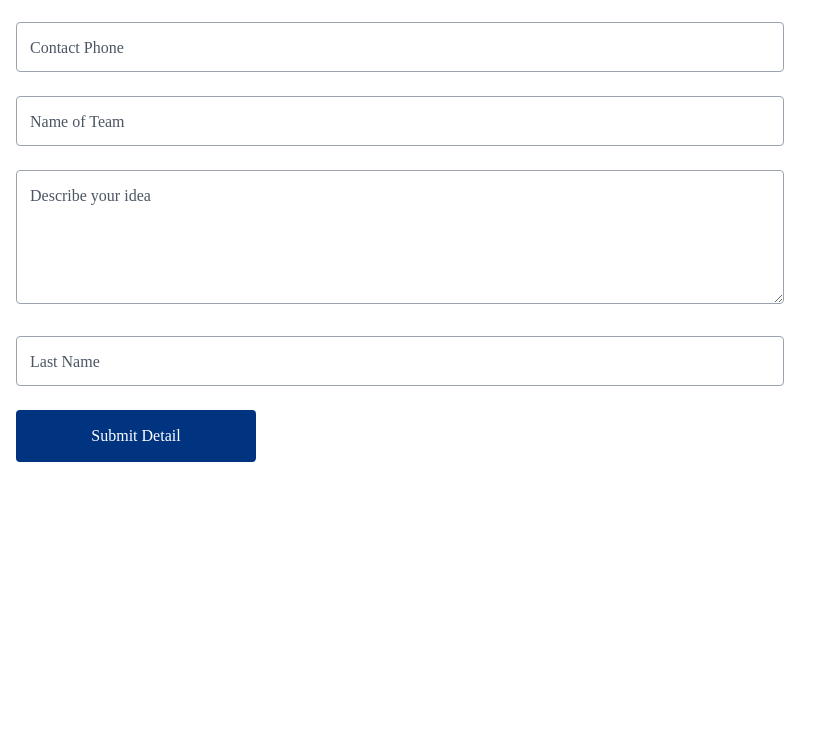
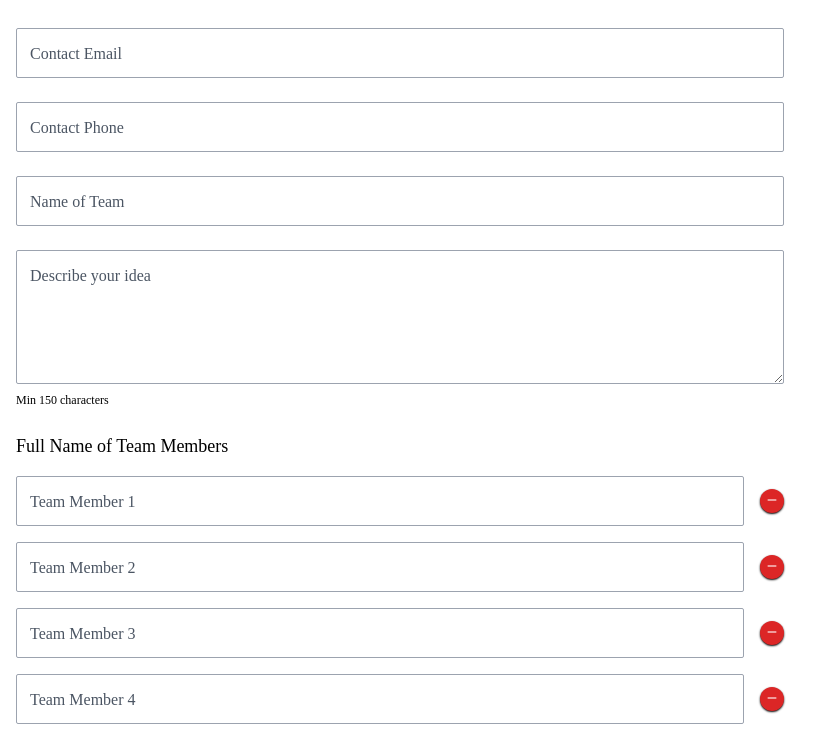
Before and after one commit to sandlip/techx, a React (Create React App) app: page /register in a window 1280 px wide. Shown: the part 1500-2238 px from the top of the page, without its empty margins (0-832 px from the left). Built offline with nearby package versions, Linux system fonts and the light colour scheme; a web font is replaced by a local one.

Commit message:
update to registration page

```diff
--- a/src/page/RegisterPage.jsx
+++ b/src/page/RegisterPage.jsx
@@ -11,15 +11,15 @@ import NavBar from "../components/Navbar"
 const RegisterPage = ({ MySwal }) => {
   const { registrationType } = useParams()
   const [formIsSubmitting, setFormIsSubmitting] = useState(false),
-        [agreeToTerms, setAgreeToTerms] = useState(false),
-        [ideaSector, setIdeaSector] = useState(''),
-        [teamMembers, setTeamMembers] = useState([]),
+        // [agreeToTerms, setAgreeToTerms] = useState(false),
+        // [ideaSector, setIdeaSector] = useState(''),
+        [teamMembers, setTeamMembers] = useState(["", "", "", "", ""]),
         [registrantInfo, setRegistrantInfo] = useState({
-          nameOfTeam: "",
-          ideaDescription: "",
-          linkToVideo: "",
-          email: "",
-          phone: "",
+          "Email": "",
+          "Phone": "",
+          "Name Of Team": "",
+          "Idea Description": "",
+          "Link To Video": "",
         })
 
 
@@ -30,20 +30,24 @@ const RegisterPage = ({ MySwal }) => {
   const postNewEntry = async (formType) => {
     setFormIsSubmitting(true)
 
+    for (const key in registrantInfo) {
+      if (Object.hasOwnProperty.call(registrantInfo, key)) {
+        if (!registrantInfo[key]) {
+          setFormIsSubmitting(false)
+          MySwal.fire({ icon: 'info', text: `Please provide ${key}`, color: "#000000", confirmButtonColor: "#003380" })
+          return
+        }
+      }
+    }
 
-    if (!registrantInfo.firstName) {
-        setFormIsSubmitting(false)
-        MySwal.fire({ icon: 'info', text: "Please provide first name", color: "#000000", confirmButtonColor: "#003380" })
-        return
-    } else if (!registrantInfo.lastName) {
-        setFormIsSubmitting(false)
-        MySwal.fire({ icon: 'info', text: "Please provide last name", color: "#000000", confirmButtonColor: "#003380" })
-        return
-    } else if (!registrantInfo.phone) {
-        setFormIsSubmitting(false)
-        MySwal.fire({ icon: 'info', text: "Please provide your phone number", color: "#000000", confirmButtonColor: "#003380" })
-        return
-    }
+    // for (const [key, value] of Object.keys(registrantInfo)) {
+    //   console.log(value);
+    //   if (!value) {
+    //     setFormIsSubmitting(false)
+    //     MySwal.fire({ icon: 'info', text: `Please provide ${key}`, color: "#000000", confirmButtonColor: "#003380" })
+    //     return
+    //   }
+    // }
 
 
     await axios.get(process.env.REACT_APP_DB_URL)
@@ -274,13 +278,13 @@ const RegisterPage = ({ MySwal }) => {
 
 
 
-      <section className="parent-size min-h-screen px-4">
+      <section className="parent-size min-h-screen px-4 py-20">
         <div className="w-full max-w-3xl font-medium space-y-6">
           <aside className="relative">
-            <input type="email" name="email"
-              className={`focus:outline-[#003380] peer placeholder:opacity-0 bg-transparent border border-gray-400 rounded py-2.5 px-3 w-full`}
+            <input type="email" name="Email"
+              className={`focus:outline-[#003380] peer placeholder:opacity-0 bg-transparent border border-gray-400 rounded-sm py-2.5 px-3 w-full`}
               placeholder="Contact Email"
-              value={registrantInfo.email}
+              value={registrantInfo.Email}
               onChange={updateField}
             />
 
@@ -292,10 +296,10 @@ const RegisterPage = ({ MySwal }) => {
           </aside>
 
           <aside className="relative">
-            <input type="text" name="phone"
-              className={`focus:outline-[#003380] peer placeholder:opacity-0 bg-transparent border border-gray-400 rounded py-2.5 px-3 w-full`}
+            <input type="text" name="Phone"
+              className={`focus:outline-[#003380] peer placeholder:opacity-0 bg-transparent border border-gray-400 rounded-sm py-2.5 px-3 w-full`}
               placeholder="Phone"
-              value={registrantInfo.phone}
+              value={registrantInfo.Phone}
               onChange={updateField}
             />
 
@@ -307,10 +311,10 @@ const RegisterPage = ({ MySwal }) => {
           </aside>
 
           <aside className="relative">
-            <input type="text" name="nameOfTeam"
-              className={`focus:outline-[#003380] peer placeholder:opacity-0 bg-transparent border border-gray-400 rounded py-2.5 px-3 w-full`}
+            <input type="text" name="Name Of Team"
+              className={`focus:outline-[#003380] peer placeholder:opacity-0 bg-transparent border border-gray-400 rounded-sm py-2.5 px-3 w-full`}
               placeholder="First Name"
-              value={registrantInfo.nameOfTeam}
+              value={registrantInfo['Name Of Team']}
               onChange={updateField}
             />
 
@@ -322,10 +326,10 @@ const RegisterPage = ({ MySwal }) => {
           </aside>
 
           <aside className="relative">
-            <textarea name="ideaDescription" rows="4"
-              className={`focus:outline-[#003380] peer placeholder:opacity-0 bg-transparent border border-gray-400 rounded py-2.5 px-3 w-full`}
+            <textarea name="Idea Description" rows="4"
+              className={`focus:outline-[#003380] peer placeholder:opacity-0 bg-transparent border border-gray-400 rounded-sm py-2.5 px-3 w-full`}
               placeholder="Describe your idea"
-              value={registrantInfo.ideaDescription}
+              value={registrantInfo['Idea Description']}
               onChange={updateField}
             ></textarea>
 
@@ -334,13 +338,72 @@ const RegisterPage = ({ MySwal }) => {
               peer-placeholder-shown:top-3.5 peer-placeholder-shown:left-2 peer-placeholder-shown:-z-10 peer-placeholder-shown:text-base
               peer-focus:-top-2 peer-focus:left-3 peer-focus:text-xs peer-focus:z-10 peer-focus:bg-white peer-focus:text-[#003380]"
             >Describe your idea</label>
+
+            <div className="text-xs">Min 150 characters</div>
+          </aside>
+
+          <aside className="space-y-4">
+            <p className="">Full Name of Team Members</p>
+
+            {
+              teamMembers.map((teamMember, index) => (
+                <aside key={index} className="flex items-center gap-x-4">
+                  <div className="relative flex-1">
+                    <input type="text"
+                      className={`focus:outline-[#003380] peer placeholder:opacity-0 bg-transparent border border-gray-400 rounded-sm py-2.5 px-3 w-full`}
+                      placeholder={`Team Member ${index + 1}`}
+                      value={teamMember}
+                      onChange={(e) => {
+                        const memberName = [...teamMembers]
+                        memberName[index] = e.target.value
+
+                        setTeamMembers(memberName)
+                      }}
+                    />
+
+                    <label htmlFor=""
+                      className="absolute -top-2 left-3 text-xs text-gray-600 z-10 bg-white transition-all duration-300 px-1.5 py-0
+                      peer-placeholder-shown:top-3.5 peer-placeholder-shown:left-2 peer-placeholder-shown:-z-10 peer-placeholder-shown:text-base
+                      peer-focus:-top-2 peer-focus:left-3 peer-focus:text-xs peer-focus:z-10 peer-focus:bg-white peer-focus:text-[#003380]"
+                    >Team Member {index + 1}</label>
+                  </div>
+
+                  <div className="">
+                    <div
+                      className={`bg-green-600 text-white h-6 w-6 rounded-full flex items-center justify-center cursor-pointer shadow-sm shadow-black ${teamMembers.length - 1 > index && "hidden"}`}
+                      onClick={() => {
+                        if (teamMembers.length < 7) {
+                          setTeamMembers(previousState => ([...previousState, ""]))
+                        }
+                      }}
+                    >
+                      <i className="bi bi-plus"></i>
+                    </div>
+
+                    <div
+                      className={`bg-red-600 text-white h-6 w-6 rounded-full flex items-center justify-center cursor-pointer shadow-sm shadow-black ${teamMembers.length - 1 === index && "hidden"}`}
+                      onClick={() => {
+                        if (teamMembers.length > 5) {
+                          const updatedEntries = [...teamMembers]
+                          updatedEntries.splice(index, 1);
+
+                          setTeamMembers(updatedEntries)
+                        }
+                      }}
+                    >
+                      <i className="bi bi-dash"></i>
+                    </div>
+                  </div>
+                </aside>
+              ))
+            }
           </aside>
 
           <aside className="relative">
-            <input type="text" name="lastName"
-              className={`focus:outline-[#003380] peer placeholder:opacity-0 bg-transparent border border-gray-400 rounded py-2.5 px-3 w-full`}
-              placeholder="Last Name"
-              value={registrantInfo.lastName}
+            <input type="text" name="Link To Video"
+              className={`focus:outline-[#003380] peer placeholder:opacity-0 bg-transparent border border-gray-400 rounded-sm py-2.5 px-3 w-full`}
+              placeholder="Link to YouTube Video"
+              value={registrantInfo['Link To Video']}
               onChange={updateField}
             />
 
@@ -348,11 +411,15 @@ const RegisterPage = ({ MySwal }) => {
               className="absolute -top-2 left-3 text-xs text-gray-600 z-10 bg-white transition-all duration-300 px-1.5 py-0
               peer-placeholder-shown:top-3.5 peer-placeholder-shown:left-2 peer-placeholder-shown:-z-10 peer-placeholder-shown:text-base
               peer-focus:-top-2 peer-focus:left-3 peer-focus:text-xs peer-focus:z-10 peer-focus:bg-white peer-focus:text-[#003380]"
-            >Last Name</label>
+            >Link to YouTube Video</label>
+          </aside>
+
+          <aside className="text-base">
+            By clicking "Submit Detail", you agree to the <a href="/#" className="text-[#3fff00]">terms and conditions</a> of the Cr8 Hackathon Taraba
           </aside>
 
           <aside className="">
-            <button className={`bg-[#003380] text-white text-base w-60 py-3.5 rounded ${formIsSubmitting === true && "opacity-50 pointer-events-none"}`} onClick={() => postNewEntry(registrationType)}>Submit Detail</button>
+            <button className={`bg-[#003380] text-white text-base w-60 py-3.5 rounded-sm pointer-events-none opacity-30 ${formIsSubmitting === true && "opacity-50 pointer-events-none"}`} onClick={() => postNewEntry(registrationType)}>Submit Detail</button>
           </aside>
         </div>
       </section>
```
Also changed, not shown: src/styles/tailwind.css.
